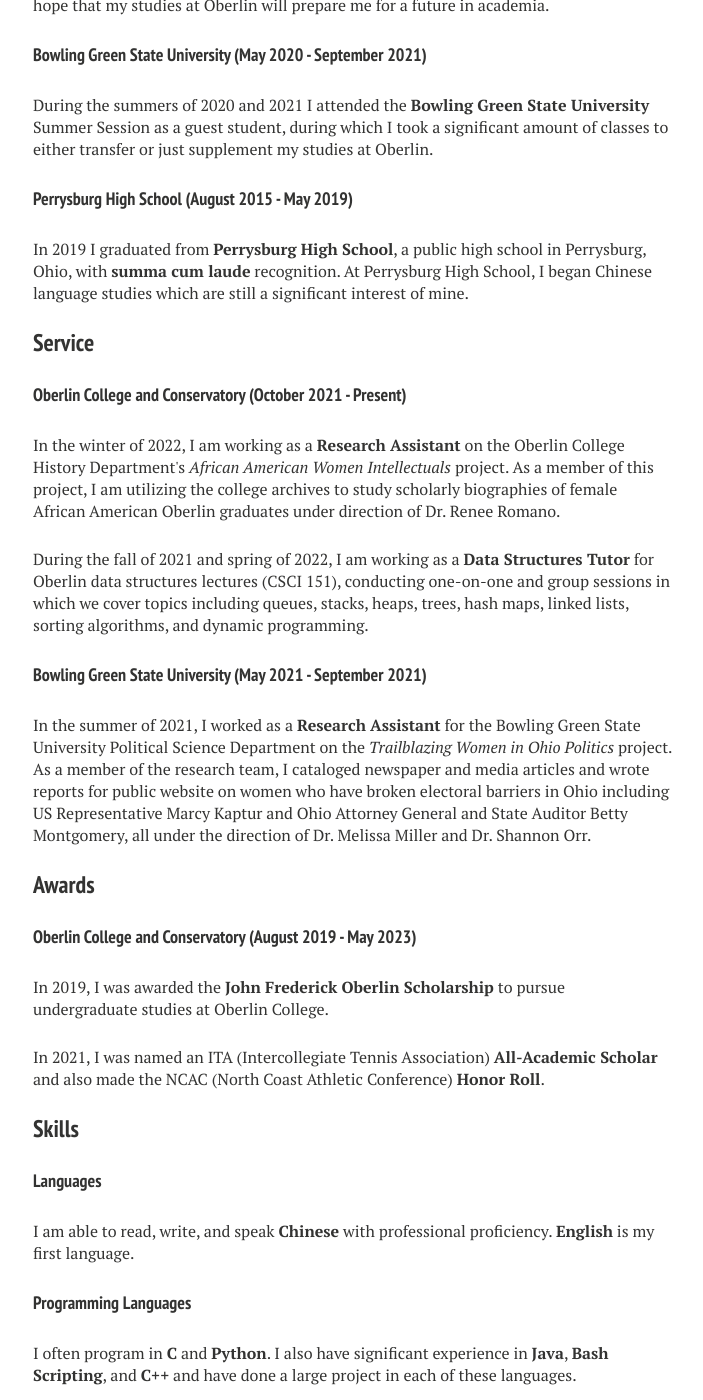
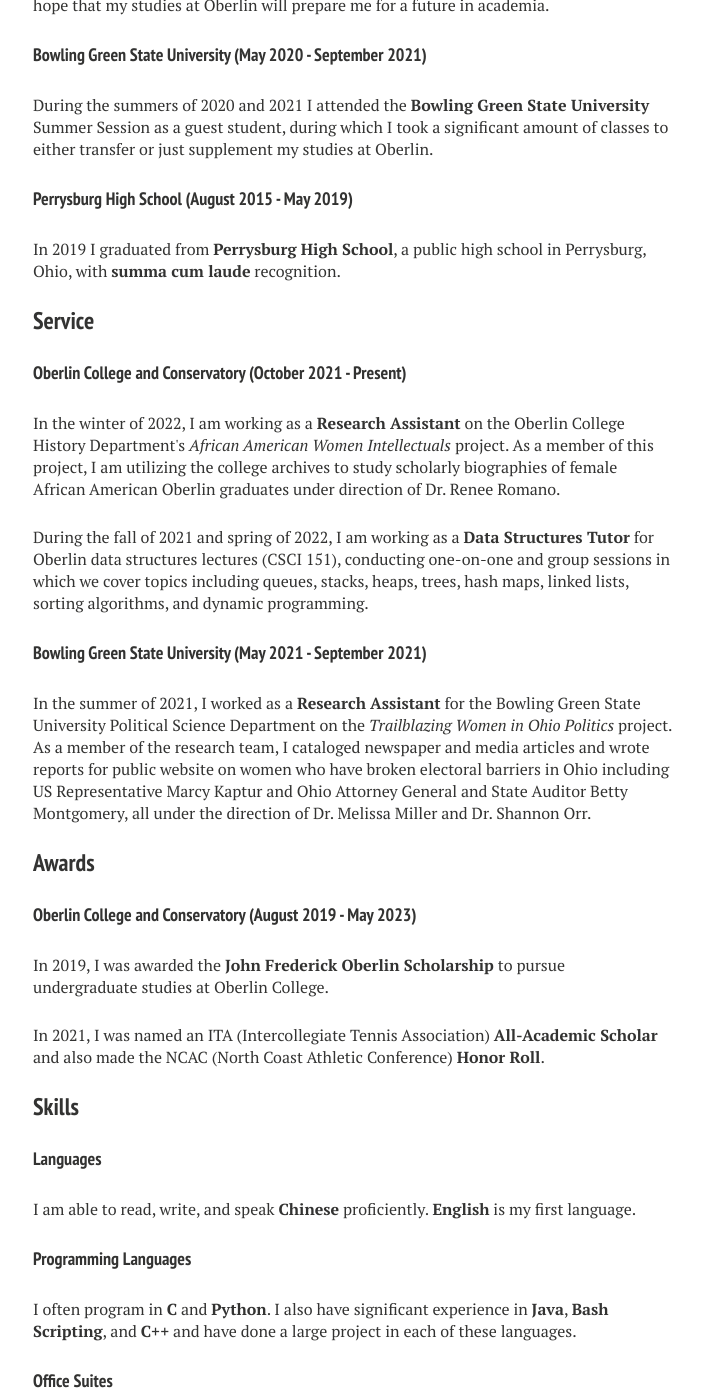
Before and after one commit to nathanenglehart/nathanenglehart.github.io, a Jekyll site: the page built from cv.md, in a window 1280 px wide and 1400 px high, scrolled down 316 px. Shown: the whole window, without its empty margins (287-990 px from the left). Built offline with Jekyll 4.4.1, drawn with Linux system fonts in a browser that asks for light colours; nearby versions of some CDN libraries.

Commit message:
Update cv.html

```diff
--- a/_layouts/cv.html
+++ b/_layouts/cv.html
@@ -55,7 +55,7 @@
       <p class="paragraph">During the summers of 2020 and 2021 I attended the <strong>Bowling Green State University</strong> Summer Session as a guest student, during which I took a significant amount of classes to either transfer or just supplement my studies at Oberlin.
 
       <h4>Perrysburg High School (August 2015 - May 2019)</h4>
-      <p class="paragraph">In 2019 I graduated from <strong>Perrysburg High School</strong>, a public high school in Perrysburg, Ohio, with <strong>summa cum laude</strong> recognition. At Perrysburg High School, I began Chinese language studies which are still a significant interest of mine.</p>
+      <p class="paragraph">In 2019 I graduated from <strong>Perrysburg High School</strong>, a public high school in Perrysburg, Ohio, with <strong>summa cum laude</strong> recognition. <!--At Perrysburg High School, I began Chinese language studies which are still a significant interest of mine.--></p>
 
       <h3>Service</h3>
 
@@ -76,7 +76,7 @@
       <h3>Skills</h3>
 
       <h4>Languages</h4>
-      <p class="paragraph">I am able to read, write, and speak <strong>Chinese</strong> with professional proficiency. <strong>English</strong> is my first language.</p>
+      <p class="paragraph">I am able to read, write, and speak <strong>Chinese</strong> proficiently. <strong>English</strong> is my first language.</p>
 
       <h4>Programming Languages</h4><!-- <strong>R</strong> -->
       <p class="paragraph">I often program in <strong>C</strong> and <strong>Python</strong>. I also have significant experience in <strong>Java</strong>, <strong>Bash Scripting</strong>, and <strong>C++</strong> and have done a large project in each of these languages. </p>
```
